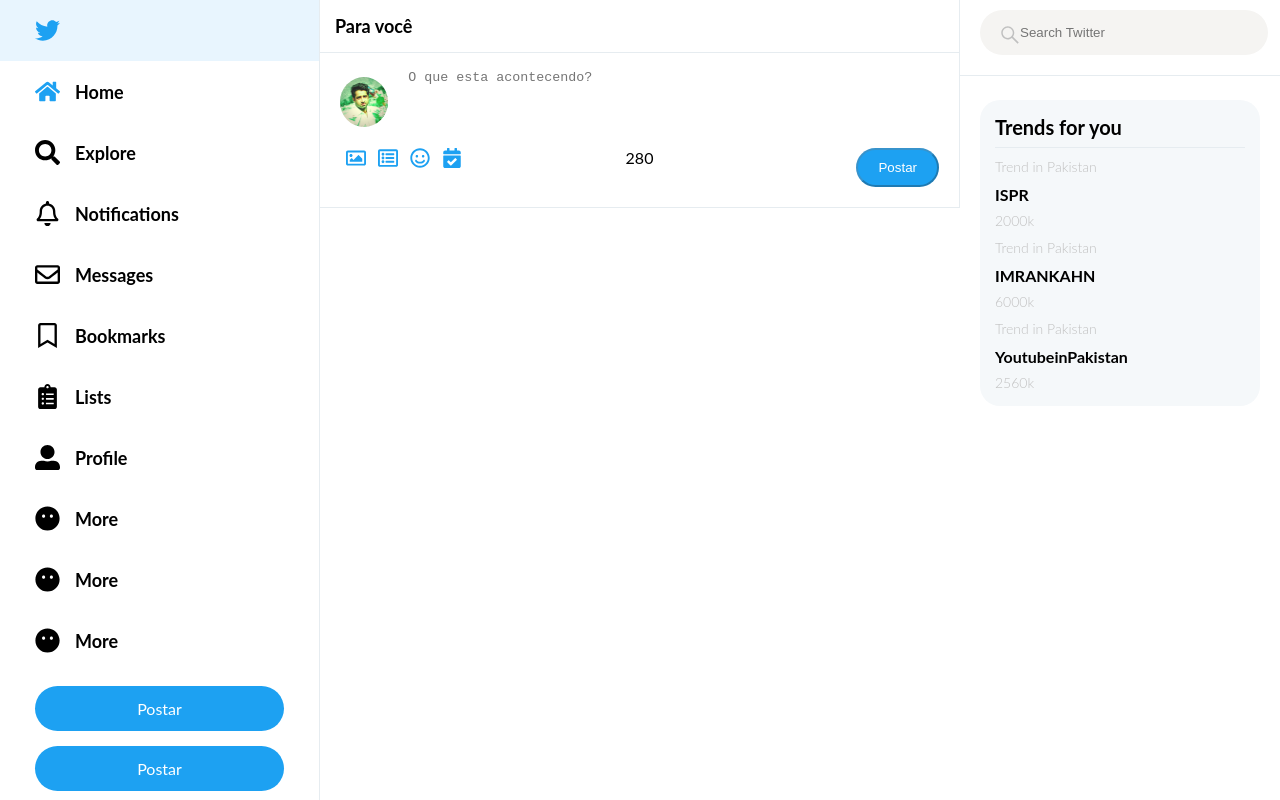
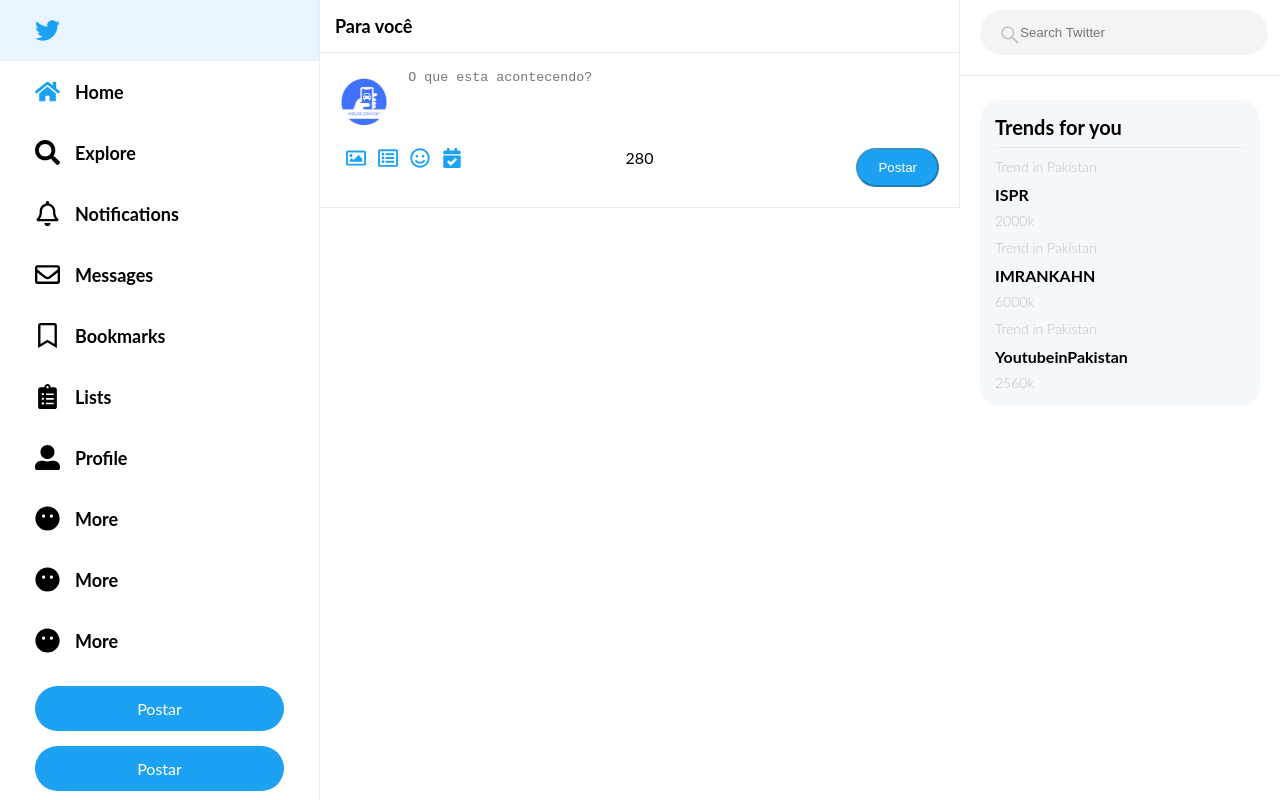
Before and after one commit to JoaquimMateus0404/Y-twitter-clone, a React (Create React App) app: page / in a window 1280 px wide. Built offline with nearby package versions, Linux system fonts and the light colour scheme; the HTML template or start-up script is replaced by a standard one.

Commit message:
altera imagem de perfil para logo em CreateTweet e Posts

```diff
--- a/src/components/CreateTweet.js
+++ b/src/components/CreateTweet.js
@@ -32,7 +32,7 @@
     <div className="create">
       <div className="create__first">
         <div className="create__img">
-          <img src="/images/profile.jfif" alt="profile img" />
+          <img src="/images/logo.png" alt="profile img" />
         </div>
         <div className="create__input">
           <textarea
--- a/src/components/Posts.js
+++ b/src/components/Posts.js
@@ -18,7 +18,7 @@
     <div className="postss">
       <div className="postss__first">
         <div className="posts__first__img">
-          <img src="/images/profile.jfif" alt="profile img" />
+          <img src="/images/logo.png" alt="profile img" />
         </div>
         <div className="posts__first__name">
           <strong>Duarte Gauss</strong> <FaRegCheckCircle className="verify" />
```
Also changed, not shown: public/images/logo.png (added).
